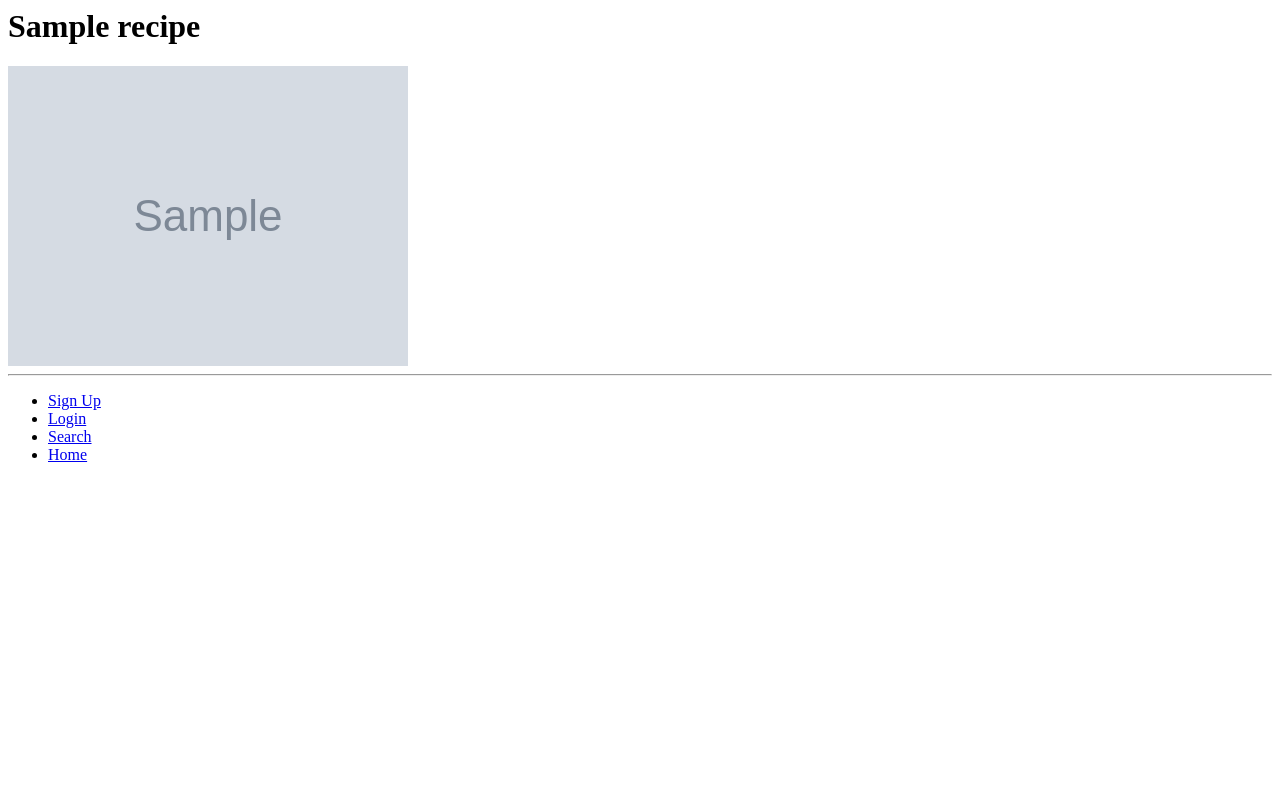
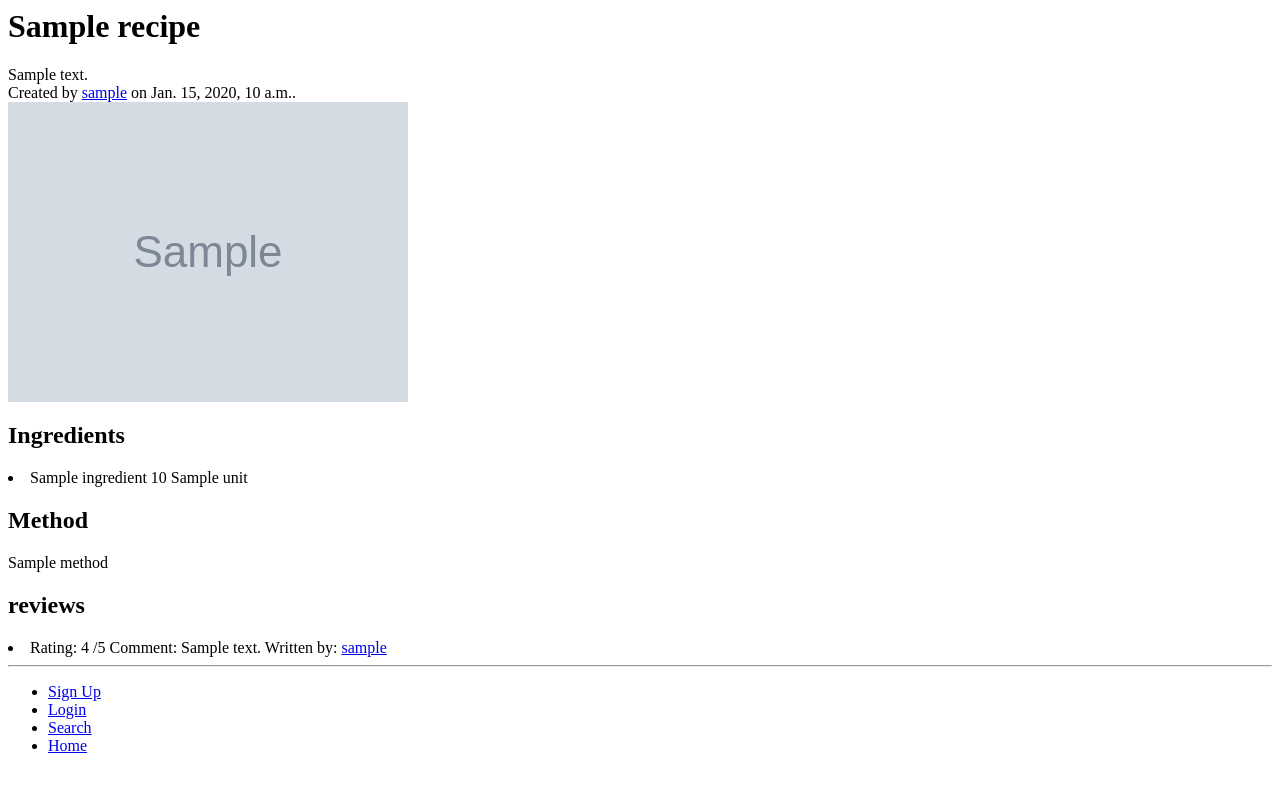
Before and after one commit to jackhill568/GUR, a Django app: template templates/main/recipe.html in a window 1280 px wide. Run offline with Django 3.2, Linux system fonts and the light colour scheme; the template is opened without the code that fills it: most values are stand-ins (such as "Sample title", 1, 10 or a date in 2020); grey boxes marked "Sample" are stand-in pictures.

Commit message:
added more to the templates for users and recipes

```diff
--- a/main/models.py
+++ b/main/models.py
@@ -16,6 +16,7 @@ class User(models.Model):
     first_name  = models.CharField(max_length=128)
     last_name = models.CharField(max_length=128)
     nickname = models.CharField(max_length=128, unique=True)
+    about = models.CharField(max_length=300, default= "")
 
 
     email = models.CharField(max_length=128)
--- a/templates/main/recipe.html
+++ b/templates/main/recipe.html
@@ -16,19 +16,56 @@
 	{% if recipe %}
 
 		<h1>{{ recipe.name }}</h1>
+		{{ recipe.description }}
+		<br />
+		Created by <a href="{% url 'GUR:view_user' recipe.user.id %}">{{ recipe.user.nickname }}</a> on {{ recipe.date}}.
+		<br />
 		<img src="{{ MEDIA_URL }}images/{{ recipe.picture }}"
 				alt="Recipe Picture" />
 
 
 		<!-- ingredients -->
 
+		<h2>Ingredients</h2>
+		{% if ingredients %}
+			{% for i in ingredients %}
+			<li> {{ i.ingredient.name }} {{ i.quantity}} {{i.unit}}</li>
+			{% endfor %}
+		{% else %}
+			No Ingredients Found
+		{% endif %}
 
 
 		<!-- method -->
 
+		<h2>Method</h2>
+		{{ recipe.method }}
+
+
 		{% if user.is_authenticated %} <!-- rate/ comment-->
 			Rate
 		{% endif %}
+
+		<h2>reviews</h2>
+		{% if reviews %}
+			{% for review in reviews|slice:":5" %}
+			<li>
+				Rating: {{ review.rating }} /5
+				Comment: {{ review.description }}
+				Written by: <a href="{% url 'GUR:view_user' review.user.id %}">{{ review.user.nickname }}</a>
+			</li>
+			{% endfor %}
+		{% else %}
+			No Reviews Yet
+		{% endif %}
+
+		{% if user.is_authenticated %} <!-- rate/ comment-->
+			Report
+		{% endif %}
+
+
+
+
 
 	{% else %}
 			Unknown Recipe
```
Also changed, not shown: main/views.py (+12 -0 lines), templates/main/user.html (+25 -13 lines).
